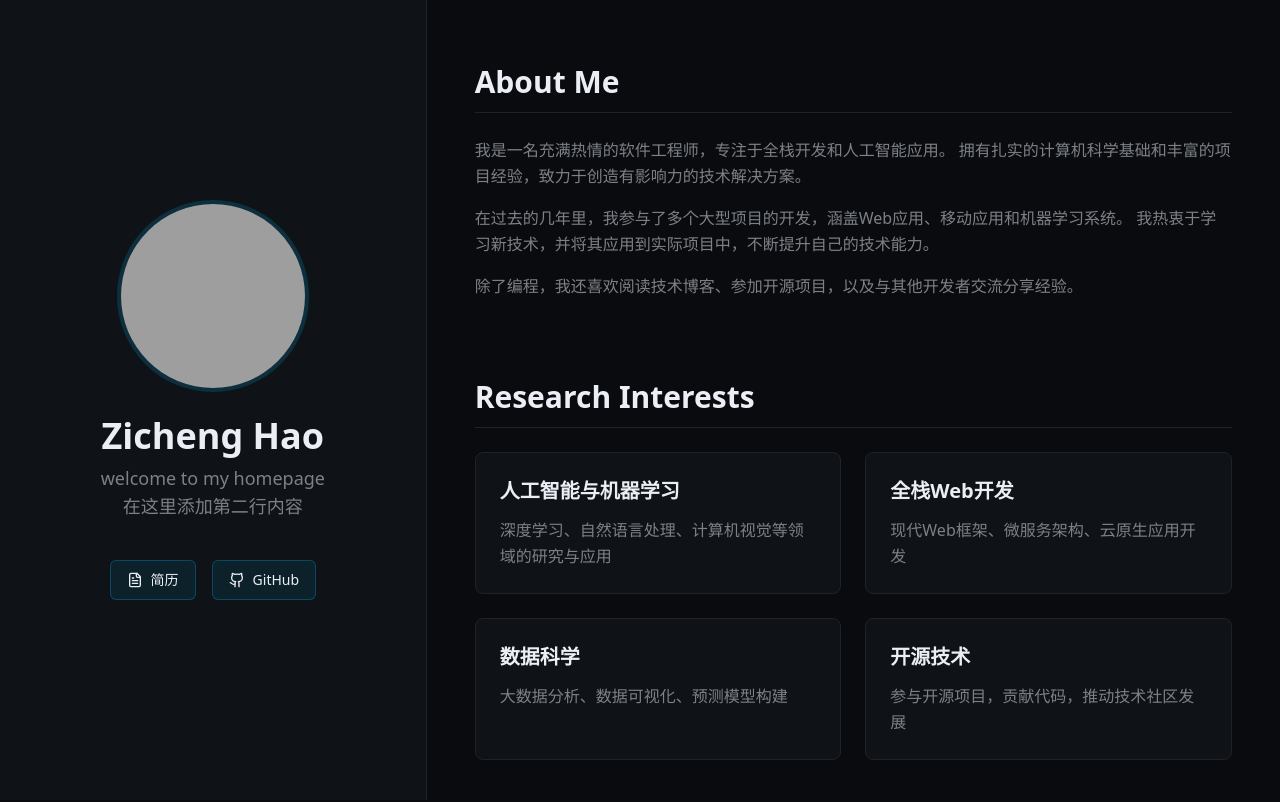
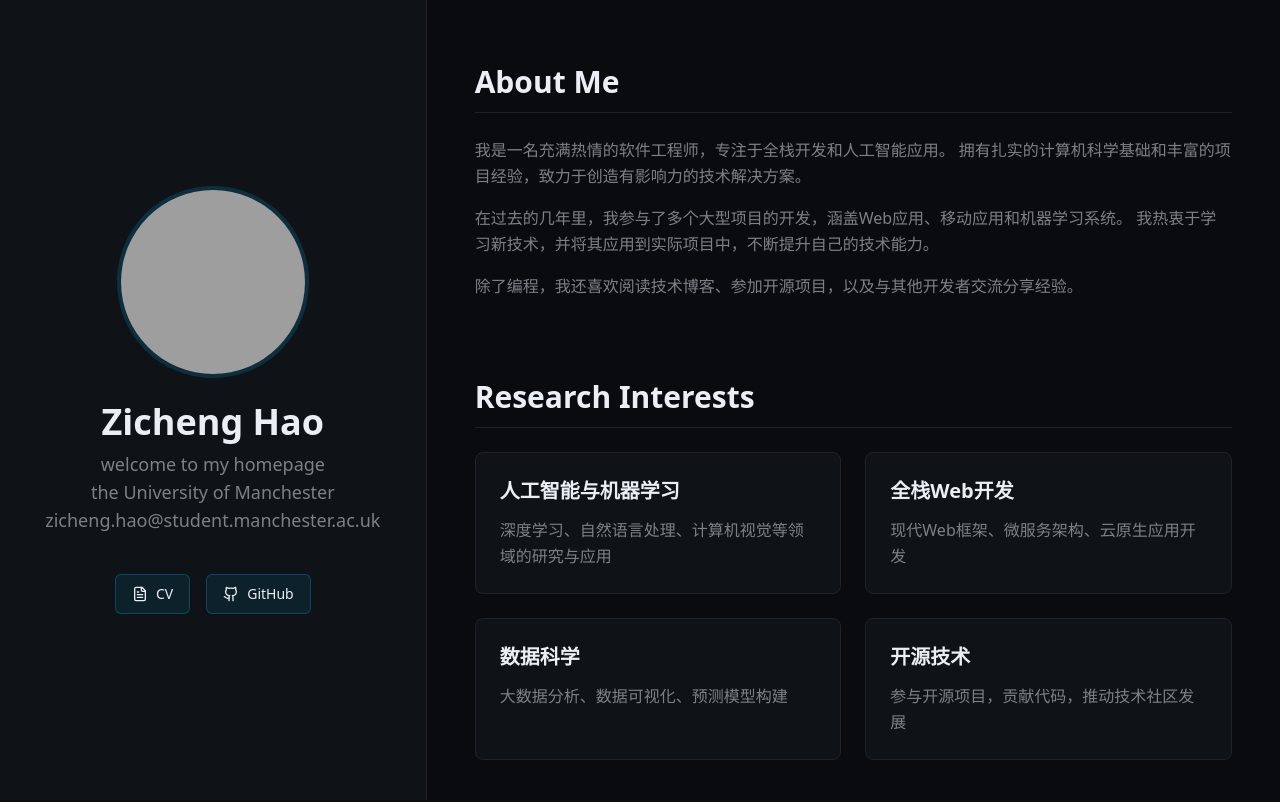
Before and after one commit to maxclementine21-boop/maxclementine21-boop.github.io, a Next.js app: page / in a window 1280 px wide. Shown: the top 802 px of the page. Built offline with nearby package versions, Linux system fonts and the light colour scheme; grey boxes are pictures that could not be loaded.

Commit message:
Update profile-sidebar.tsx

```diff
--- a/components/profile-sidebar.tsx
+++ b/components/profile-sidebar.tsx
@@ -17,7 +17,9 @@ export function ProfileSidebar() {
           <p className="text-lg text-muted-foreground">
             welcome to my homepage
             <br />
-            在这里添加第二行内容
+            the University of Manchester
+            <br />
+            zicheng.hao@student.manchester.ac.uk
           </p>
         </div>
 
@@ -31,7 +33,7 @@ export function ProfileSidebar() {
           >
             <a href="/cv.pdf" target="_blank" rel="noopener noreferrer">
               <FileText className="w-5 h-5" />
-              <span>简历</span>
+              <span>CV</span>
             </a>
           </Button>
           <Button
@@ -41,7 +43,7 @@ export function ProfileSidebar() {
             asChild
           >
             <a
-              href="https://github.com/maxclementine21-boop/maxclementine21-boop.github.io"
+              href="https://github.com/maxclementine21-boop"
               target="_blank"
               rel="noopener noreferrer"
             >
```
